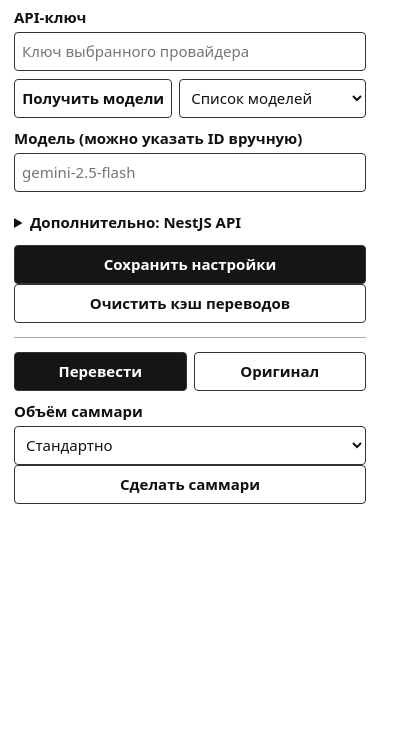
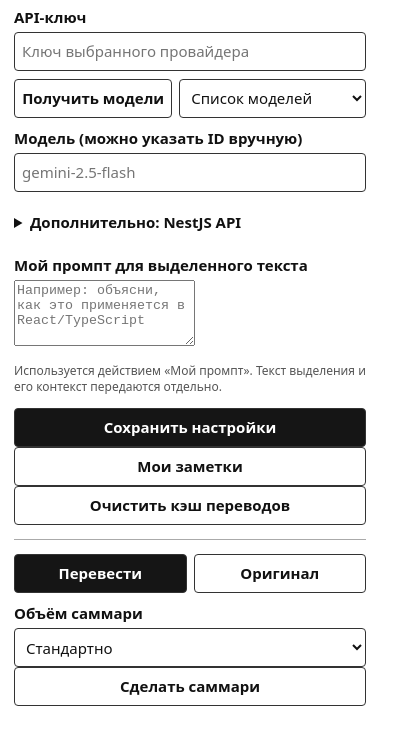
Before and after one commit to 620474/firefox-translater, a browser extension: page popup.html in a window 400 px wide. Shown: the part 120-864 px from the top of the page. Drawn offline with Linux system fonts and the light colour scheme.

Commit message:
feat(settings): edit selection custom prompt and open local notes

```diff
--- a/popup.html
+++ b/popup.html
@@ -28,7 +28,12 @@
       <input id="backendUrl" type="url" placeholder="https://reader.example.com">
       <p class="hint">По умолчанию запросы идут напрямую к AI-провайдеру. NestJS необязателен.</p>
     </details>
+    <label for="customPrompt">Мой промпт для выделенного текста</label>
+    <textarea id="customPrompt" rows="4" maxlength="1600"
+      placeholder="Например: объясни, как это применяется в React/TypeScript"></textarea>
+    <p class="hint">Используется действием «Мой промпт». Текст выделения и его контекст передаются отдельно.</p>
     <button id="save" type="button" class="primary">Сохранить настройки</button>
+    <button id="notesOpen" type="button">Мои заметки</button>
     <button id="clearCache" type="button">Очистить кэш переводов</button>
     <hr>
     <div class="inline"><button id="translate" type="button" class="primary">Перевести</button>
@@ -42,6 +47,7 @@
     <button id="summary" type="button">Сделать саммари</button>
     <p id="status" role="status" aria-live="polite"></p>
   </main>
+  <script src="reader-actions.js"></script>
   <script src="popup.js"></script>
 </body>
 </html>
```
